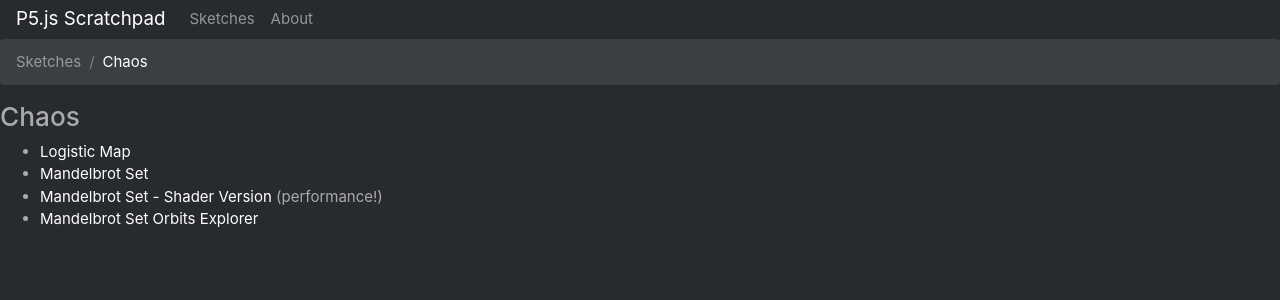
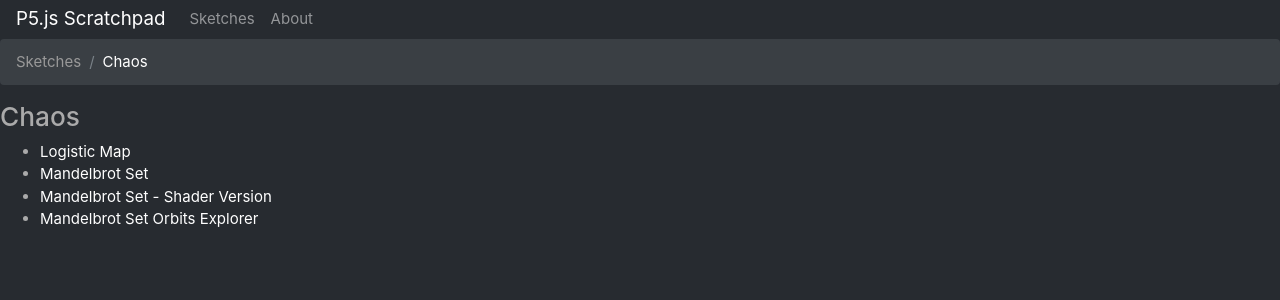
Before and after one commit to megadix/p5js-scratchpad, a React (Create React App) app: page /sketches/chaos in a window 1280 px wide. Shown: the top 300 px of the page. Built offline with nearby package versions, Linux system fonts and the light colour scheme.

Commit message:
Fix labels

```diff
--- a/src/config/routes.js
+++ b/src/config/routes.js
@@ -74,7 +74,7 @@ const _routes = {
   '/sketches/chaos/mandelbrot-orbits-explorer': {
     path: '/sketches/chaos/mandelbrot-orbits-explorer',
     exact: true,
-    label: 'Mandelbrot Set - Shader',
+    label: 'Mandelbrot Orbits Explorer',
     component: MandelbrotOrbitsExplorerPage
   },
   '/sketches/creative': {
--- a/src/sketches/chaos/SketchesChaosPage.js
+++ b/src/sketches/chaos/SketchesChaosPage.js
@@ -7,7 +7,7 @@ export default function SketchesChaosPage() {
       <ul>
         <li><Link to="/sketches/chaos/logistic-map">Logistic Map</Link></li>
         <li><Link to="/sketches/chaos/mandelbrot">Mandelbrot Set</Link></li>
-        <li><Link to="/sketches/chaos/mandelbrot-shader">Mandelbrot Set - Shader Version</Link> (performance!)</li>
+        <li><Link to="/sketches/chaos/mandelbrot-shader">Mandelbrot Set - Shader Version</Link></li>
         <li><Link to="/sketches/chaos/mandelbrot-orbits-explorer">Mandelbrot Set Orbits Explorer</Link></li>
       </ul>
     </PageLayout>
```
